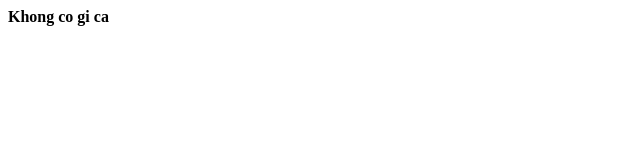
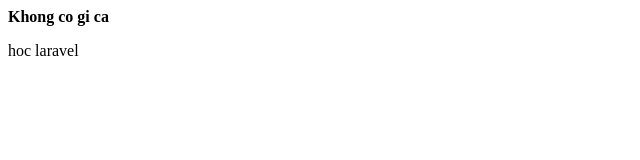
Before and after one commit to VanLong2000/Hoc, a plain HTML site: page index.html in a window 1280 px wide. Shown: the full height of the page, 0-640 px from the left. Drawn offline with Linux system fonts and the light colour scheme.

Commit message:
moi thay doi

```diff
--- a/index.html
+++ b/index.html
@@ -8,5 +8,5 @@
 </head>
 <body>
     <b>Khong co gi ca</b>
-</body>
+    <p>hoc laravel</p>
 </html>
```
